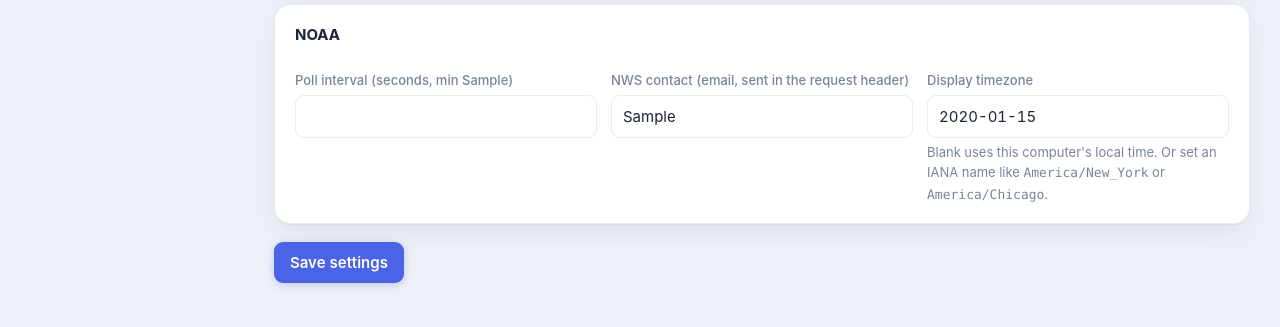
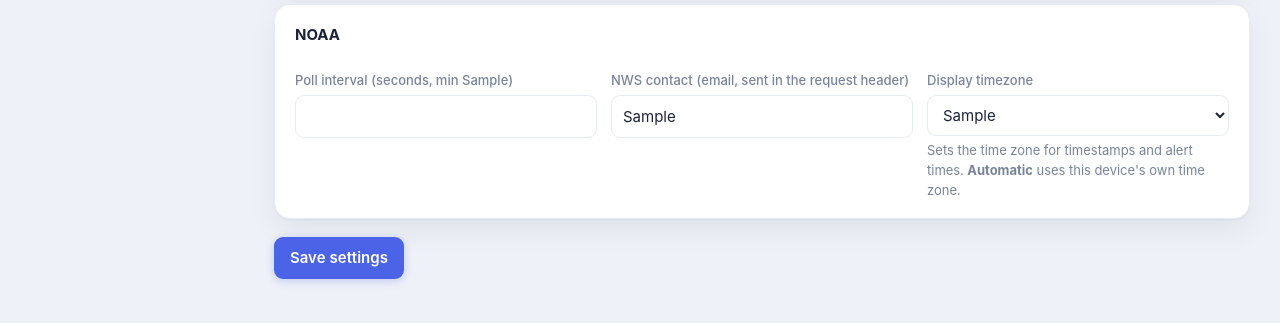
Before and after one commit to BrokenSignal/MeshWX, a FastAPI app: template app/web/templates/settings.html in a window 1280 px wide. Shown: the part 2065-2392 px from the top of the page. Run offline with FastAPI, Linux system fonts and the light colour scheme; the template is opened without the code that fills it: most values are stand-ins (such as "Sample title", 1, 10 or a date in 2020).

Commit message:
Settings: timezone is now a dropdown, not free text
US/NWS zones with friendly names plus an Automatic (device local) option;
no more typing IANA strings. Preserves any custom saved value.

Co-Authored-By: Claude Opus 4.8 (1M context) <noreply@anthropic.com>
Claude-Session: https://claude.ai/code/session_01F81S4JLTHw5eBJdjwmySyB

```diff
--- a/app/web/routes.py
+++ b/app/web/routes.py
@@ -257,6 +257,24 @@ _STATES = [
     ("PR","Puerto Rico"),("VI","U.S. Virgin Islands"),("GU","Guam"),
 ]
 
+# Timezones offered in Settings. MeshWX serves the US NWS, so this is the US /
+# territories set plus an "Automatic" option (blank = the device's local zone).
+_TIMEZONES = [
+    ("", "Automatic (this device's time zone)"),
+    ("America/New_York", "Eastern (New York)"),
+    ("America/Chicago", "Central (Chicago)"),
+    ("America/Denver", "Mountain (Denver)"),
+    ("America/Phoenix", "Mountain, no DST (Arizona)"),
+    ("America/Los_Angeles", "Pacific (Los Angeles)"),
+    ("America/Anchorage", "Alaska"),
+    ("America/Adak", "Hawaii-Aleutian (Adak)"),
+    ("Pacific/Honolulu", "Hawaii (Honolulu)"),
+    ("America/Puerto_Rico", "Atlantic (Puerto Rico, U.S. Virgin Islands)"),
+    ("Pacific/Guam", "Chamorro (Guam, Northern Marianas)"),
+    ("Pacific/Pago_Pago", "Samoa (American Samoa)"),
+    ("UTC", "UTC"),
+]
+
 _EVENT_GROUPS = {
     "Warnings": ["Tornado Warning","Severe Thunderstorm Warning","Flash Flood Warning",
         "Flood Warning","Hurricane Warning","Tropical Storm Warning","Storm Surge Warning",
@@ -314,6 +332,8 @@ async def settings_page(request: Request):
     return render(
         request, "settings.html", s=s, min_interval=POLL_INTERVAL_MIN, ports=None,
         states=_STATES, current_state=current_state, state=current_state,
+        timezones=_TIMEZONES, tz_current=(s.get("display_timezone", "") or ""),
+        tz_known={v for v, _ in _TIMEZONES},
         counties=county_list, selected=set(counties_sel), extra_zones=", ".join(extra),
         event_groups=_EVENT_GROUPS,
         selected_events=set(s.get("filter_include_exact", []) or []),
--- a/app/web/templates/settings.html
+++ b/app/web/templates/settings.html
@@ -137,10 +137,16 @@
       <div><label>NWS contact (email, sent in the request header)</label>
         <input name="nws_contact" value="{{ s.nws_contact }}" required></div>
       <div><label>Display timezone</label>
-        <input name="display_timezone" value="{{ s.display_timezone }}"
-               placeholder="leave blank to use this computer's time zone">
-        <div class="hint" style="margin-top:4px;">Blank uses this computer's local time. Or set an
-          IANA name like <code>America/New_York</code> or <code>America/Chicago</code>.</div></div>
+        <select name="display_timezone">
+          {% for val, lbl in timezones %}
+          <option value="{{ val }}" {% if val == tz_current %}selected{% endif %}>{{ lbl }}</option>
+          {% endfor %}
+          {% if tz_current and tz_current not in tz_known %}
+          <option value="{{ tz_current }}" selected>{{ tz_current }}</option>
+          {% endif %}
+        </select>
+        <div class="hint" style="margin-top:4px;">Sets the time zone for timestamps and alert
+          times. <b>Automatic</b> uses this device's own time zone.</div></div>
     </div>
   </div>
 
```
